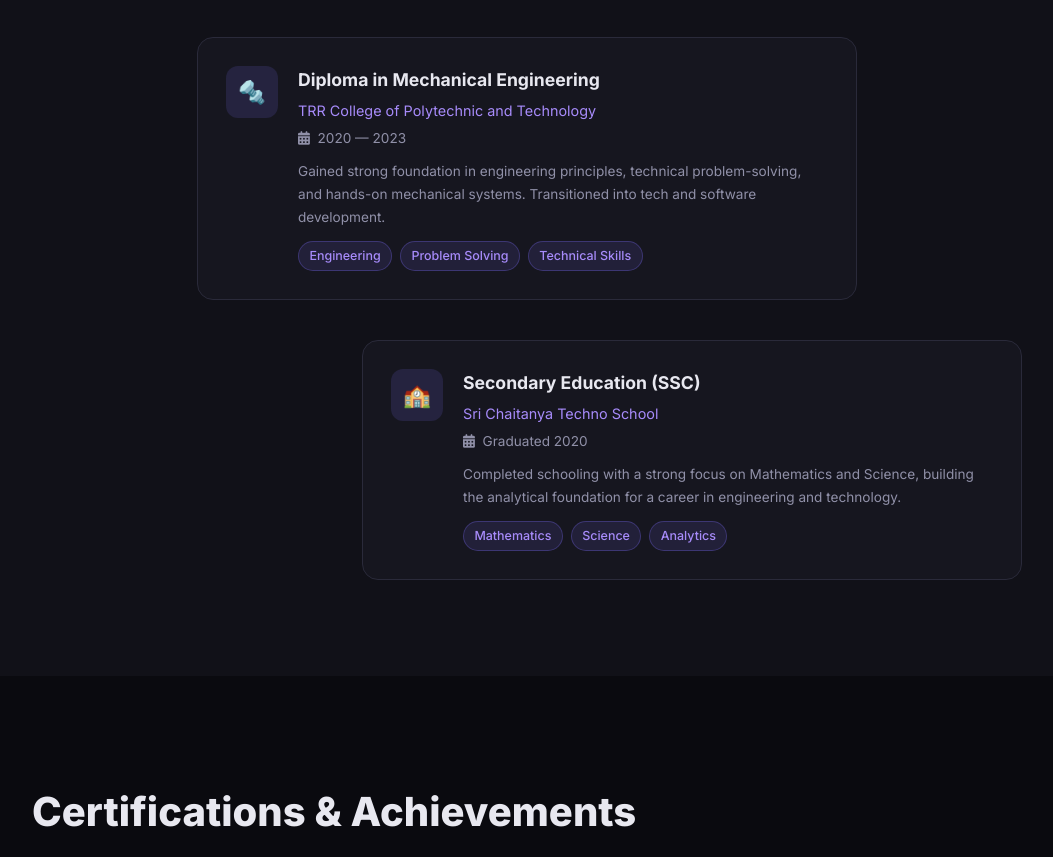
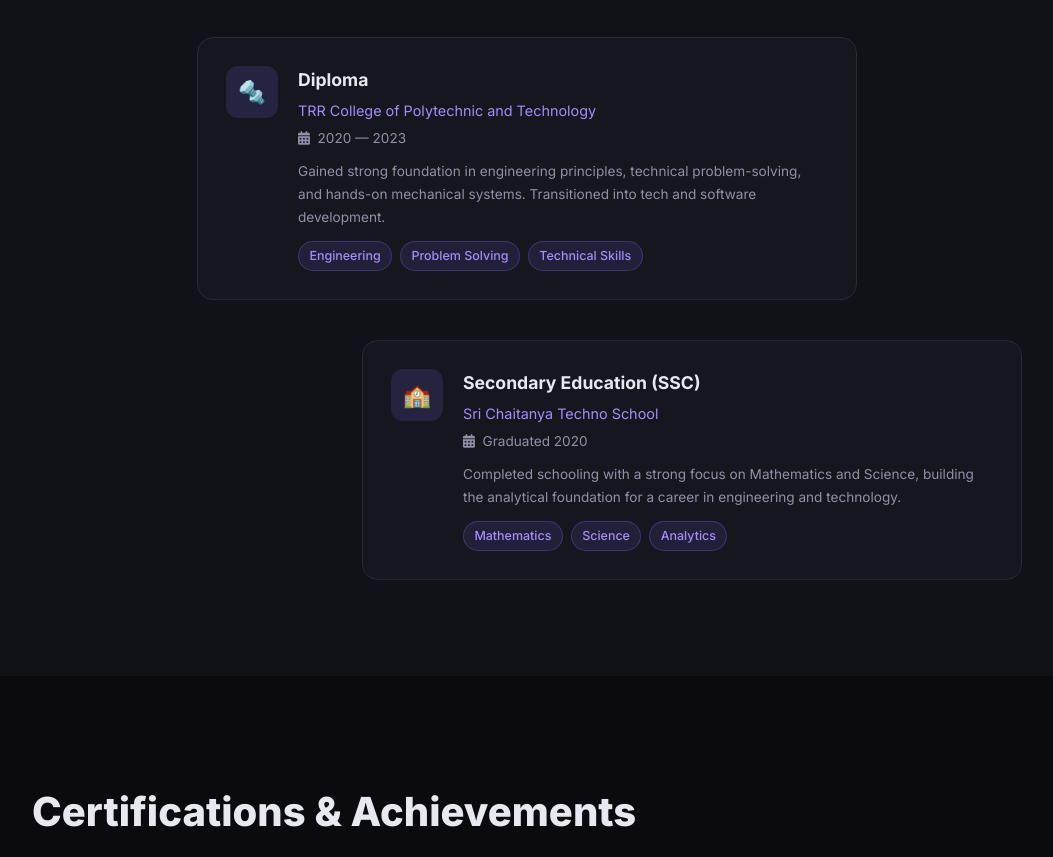
Before and after one commit to AkhilKadunuri/AkhilKadunuri.github.io, a plain HTML site: page index.html in a window 1280 px wide. Shown: the part 3791-4648 px from the top of the page, without its empty margins (58-1111 px from the left). Drawn offline with nearby package versions, Linux system fonts and the light colour scheme.

Commit message:
Update index.html

```diff
--- a/index.html
+++ b/index.html
@@ -287,7 +287,7 @@ footer span{color:var(--accent2)}
       <div class="educard">
         <div class="eduico">🔩</div>
         <div>
-          <p class="edudeg">Diploma in Mechanical Engineering</p>
+          <p class="edudeg">Diploma</p>
           <p class="edusch">TRR College of Polytechnic and Technology</p>
           <p class="eduyear"><i class="fas fa-calendar-alt"></i> &nbsp;2020 — 2023</p>
           <p class="edudesc">Gained strong foundation in engineering principles, technical problem-solving, and hands-on mechanical systems. Transitioned into tech and software development.</p>
```
